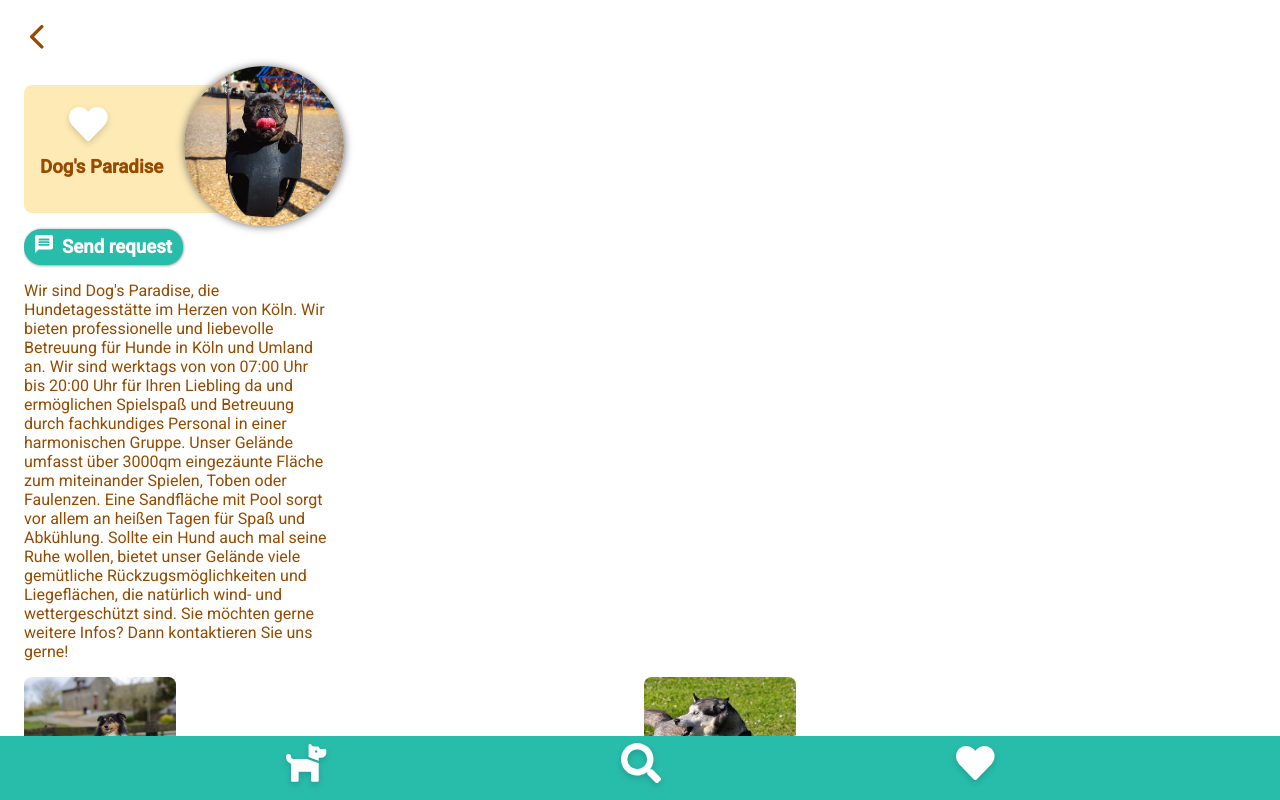
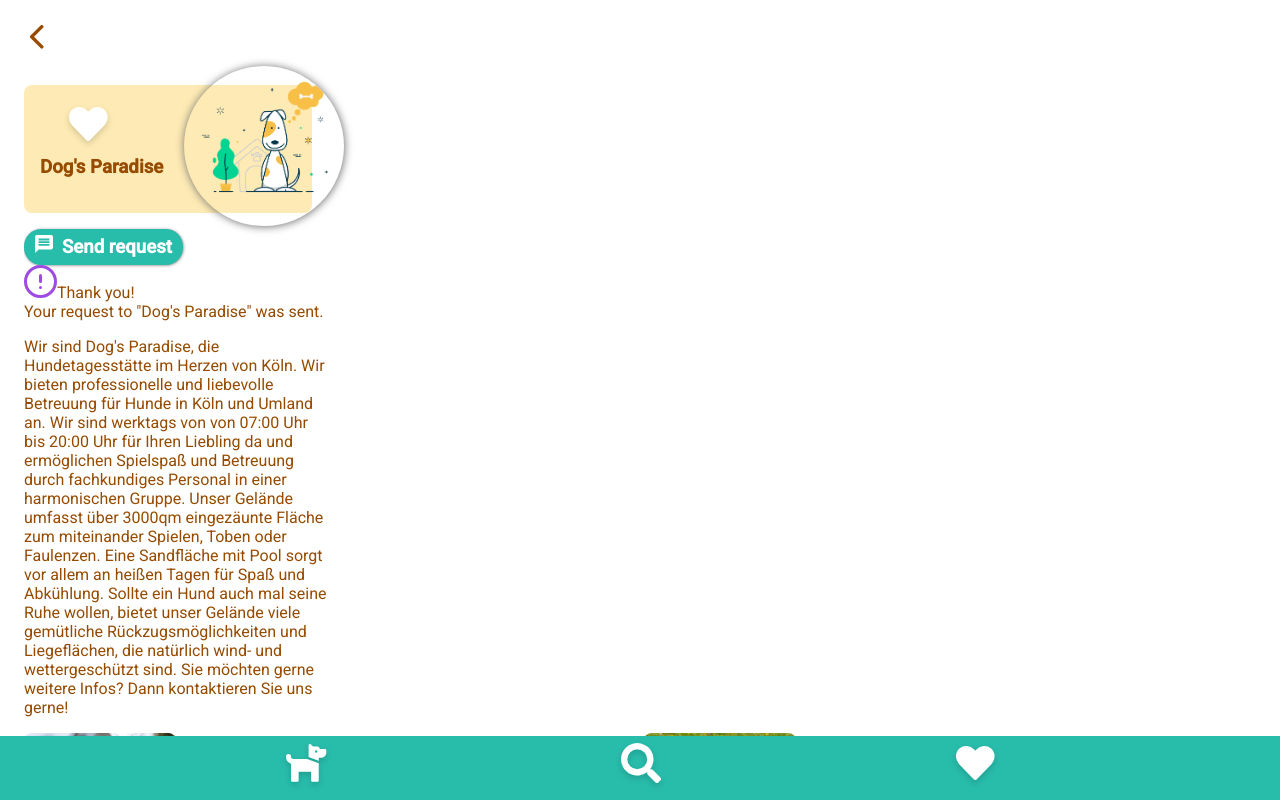
Before and after one commit to SGierszewski/hutello, a React (Vite) app: page /details in a window 1280 px wide. Both pictures are taken after a click on the button "Send request". Shown: the top 800 px of the page. Built offline with nearby package versions, Linux system fonts and the light colour scheme.

Commit message:
✨  Add "request sent" message

```diff
--- a/src/app/pages/Details/Details.tsx
+++ b/src/app/pages/Details/Details.tsx
@@ -1,12 +1,21 @@
-import React from "react";
+import React, { useState } from "react";
 import BackButton from "../../components/BackButton/BackButton";
 import FavoriteCheckbox from "../../components/FavoriteCheckbox/FavoriteCheckbox";
 import IconButton from "../../components/IconButton/IconButton";
+import AlertIcon from "../../components/Icons/AlertIcon";
 import FavoriteIcon from "../../components/Icons/FavoriteIcon";
+import MailIcon from "../../components/Icons/MailIcon";
+import PhoneIcon from "../../components/Icons/PhoneIcon";
 import RequestIcon from "../../components/Icons/RequestIcon";
+import WebIcon from "../../components/Icons/WebIcon";
 import styles from "./Details.module.css";
 
 export default function Details(): JSX.Element {
+  const [requestSend, setRequestSend] = useState(false);
+  function handleClick() {
+    setRequestSend(true);
+  }
+
   return (
     <div className={styles.container}>
       <header className={styles.header}>
@@ -18,11 +27,25 @@ export default function Details(): JSX.Element {
           <h3 className={styles.hutaDetails__card_title}>Dog's Paradise</h3>
           <img
             className={styles.hutaDetails__img}
-            src="src/app/assets/images/huta_example1.png"
+            src="src/app/assets/images/huta_logo.png"
             alt=""
           />
         </div>
-        <IconButton title="Send request">{<RequestIcon />}</IconButton>
+        <IconButton onClick={handleClick} title="Send request">
+          {<RequestIcon />}
+        </IconButton>
+        {requestSend && (
+          <div className={styles.hutaDetails__request}>
+            <span>
+              <AlertIcon />
+            </span>
+            <span className={styles.hutaDetails__request_message}>
+              Thank you!
+              <br />
+              Your request to "Dog's Paradise" was sent.
+            </span>
+          </div>
+        )}
         <p className={styles.hutaDetails__info}>
           Wir sind Dog's Paradise, die Hundetagesstätte im Herzen von Köln. Wir
           bieten professionelle und liebevolle Betreuung für Hunde in Köln und
```
